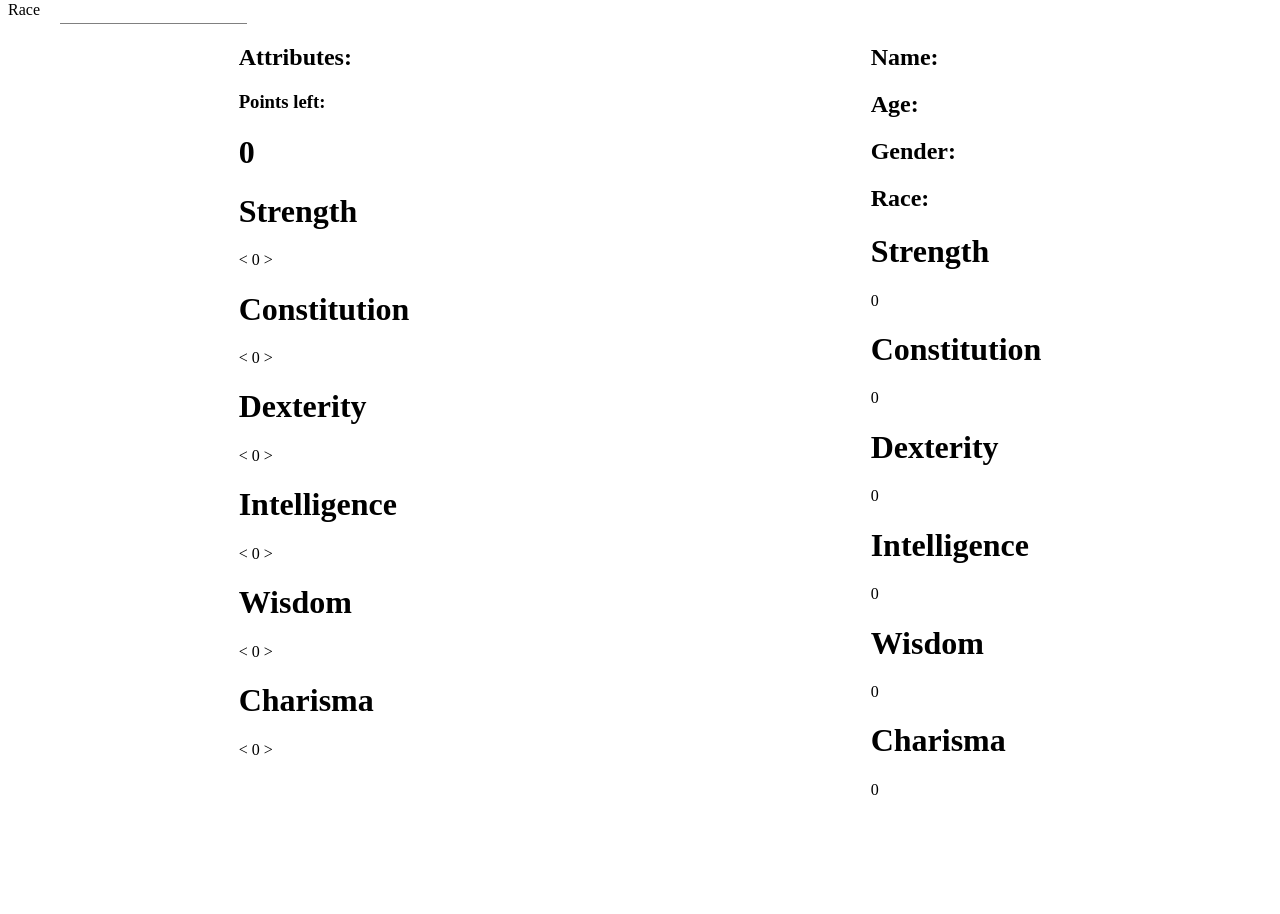
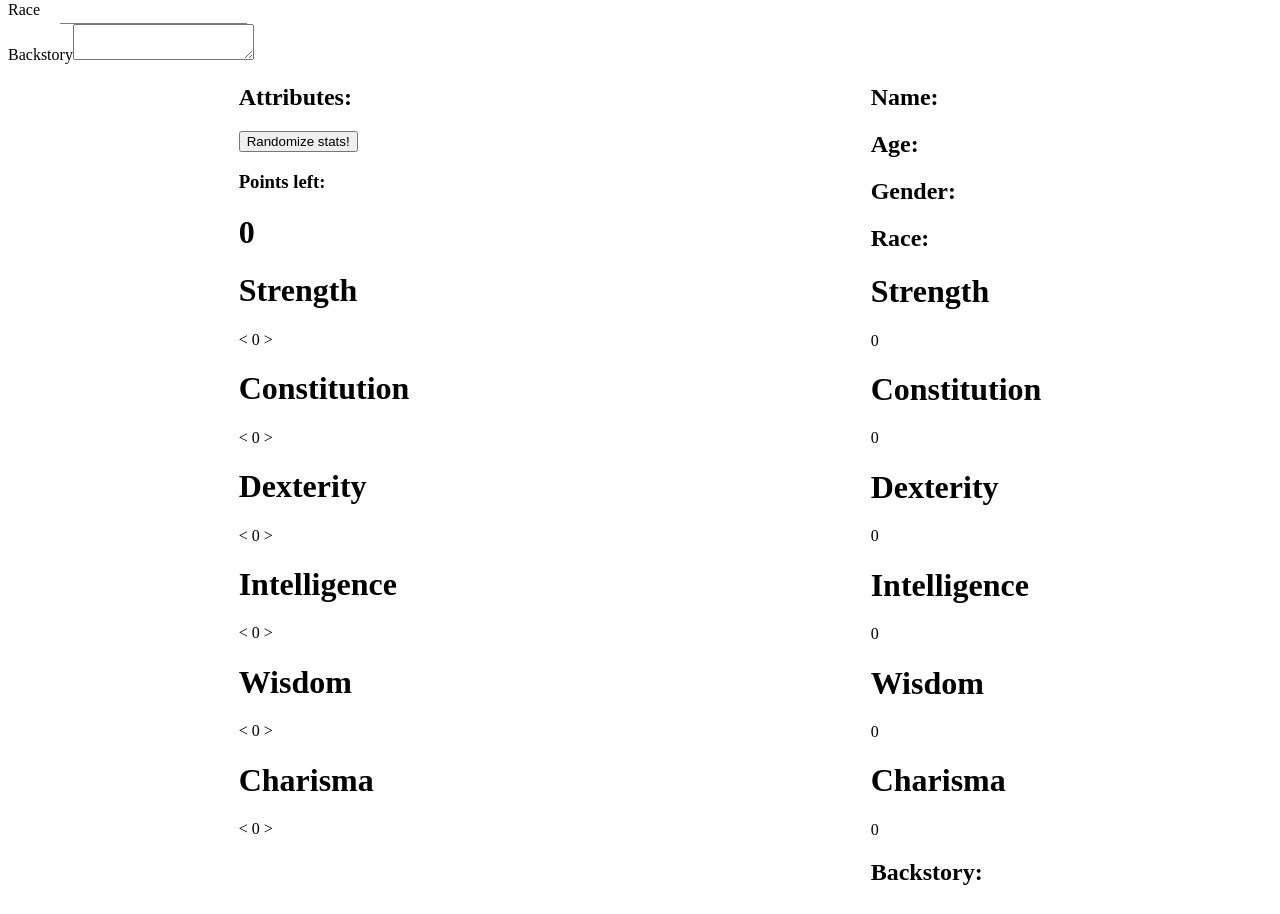
Before and after one commit to WoahJo/character-creator, a React (Vite) app: page / in a window 1280 px wide. Shown: the part 200-1114 px from the top of the page. Before the commit the page ends 1023 px from the top, so only its background shows below. Built offline with nearby package versions, Linux system fonts and the light colour scheme.

Commit message:
added randomize stats button, also added textarea for story

```diff
--- a/src/App.jsx
+++ b/src/App.jsx
@@ -9,6 +9,7 @@ function App() {
     Age: null,
     Gender: null,
     Race: null,
+    Backstory: null,
   });
   const [initPoints, setInitPoints] = useState(0);
 
@@ -74,6 +75,10 @@ function App() {
             <input type='text' id="charRace" onChange={(e) => onBio(e)}/>
           </div>
         </div>
+        <div className="story">
+          <label htmlFor='description'>Backstory</label>
+          <textarea maxLength={500} id='description' onChange={(e) => onBio(e)}/>
+        </div>
       </div>
       <div className="formMirror">
       <Form attributes={attributes} bio={bio} initPoints={initPoints} />
--- a/src/Form.jsx
+++ b/src/Form.jsx
@@ -50,6 +50,29 @@ export default function Form(props) {
         dir(attr);
     }
 
+    const onRandom = () => {
+        setPoints(initPoints)
+        let remainingPoints = initPoints;
+
+
+        for(let i = 0; i < attributes.length; i++) {
+            let rando = Math.round(Math.random() *(remainingPoints/3 - 1)) + 1;
+            if(i === attributes.length - 1) {
+                setStats((prevStats) => ({
+                    ...prevStats,
+                    [attributes[i]]: remainingPoints,
+                }))
+            } else {
+                setStats((prevStats) => ({
+                    ...prevStats,
+                    [attributes[i]]: rando,
+                }))
+                remainingPoints -= rando;
+            }
+        }
+        setPoints(0);
+    }
+
     const attrs = Object.keys(stats).map((attr) => (
         <div key={uuidv4()}>
           <h1>{attr}</h1>
@@ -65,6 +88,7 @@ export default function Form(props) {
         <>
             <div className="formEle">
                 <h2>Attributes:</h2>
+                <button onClick={onRandom}>Randomize stats!</button>
                 <h3>Points left: </h3>
                 <h1>{points}</h1>
                 <div>{attrs}</div>
--- a/src/Results.jsx
+++ b/src/Results.jsx
@@ -5,7 +5,7 @@ export default function Results(props) {
     const { stats, bio } = props;
 
     const filledAttr = Object.keys(stats).map((attr) => (
-        <div key={uuidv4()} id='attrPair'>
+        <div key={uuidv4()} className='attrPair'>
             <h1>{attr}</h1>
             <p>{stats[attr]}</p>
         </div>
@@ -24,6 +24,10 @@ export default function Results(props) {
             <div className="attrGroup">
                 {filledAttr}
             </div>
+            <div className='backstory'>
+                <h2> Backstory:</h2>
+                <p>{bio['Backstory']}</p>
+            </div>
         </>
     )
 }
```
